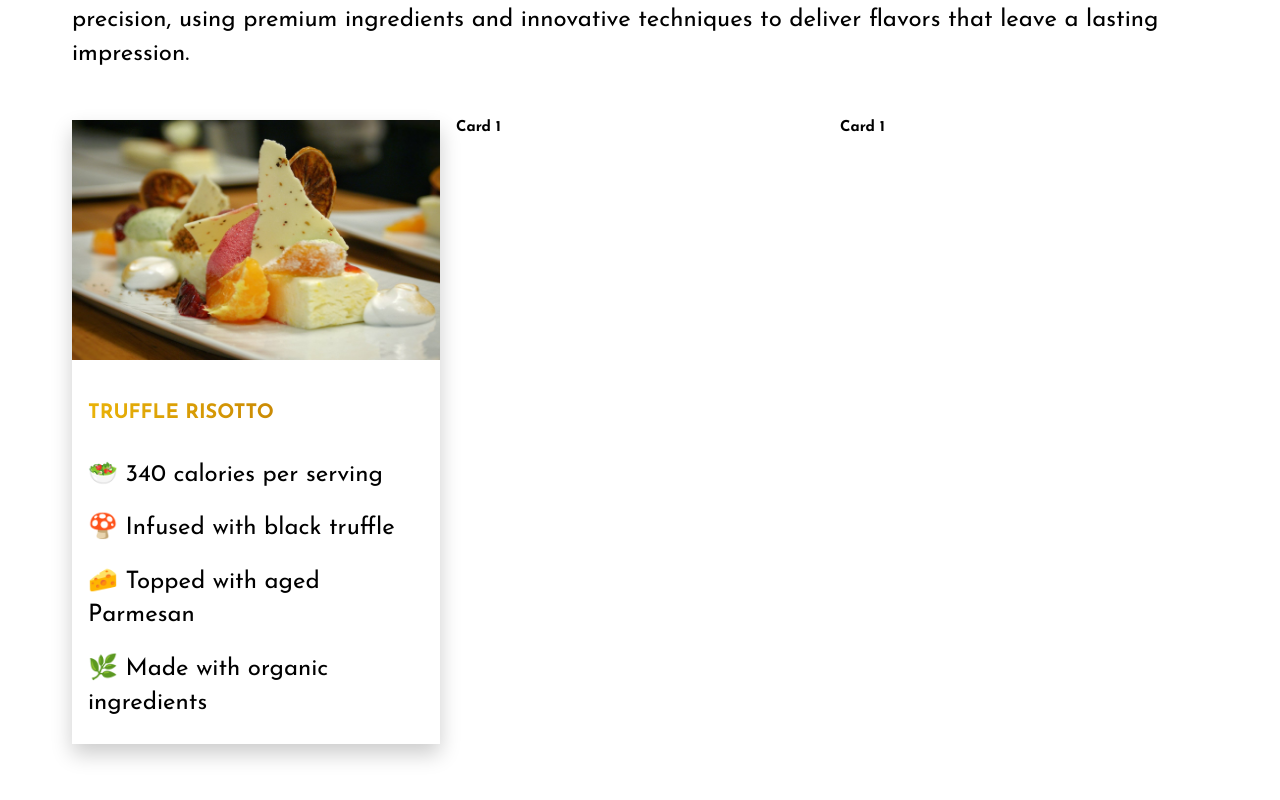
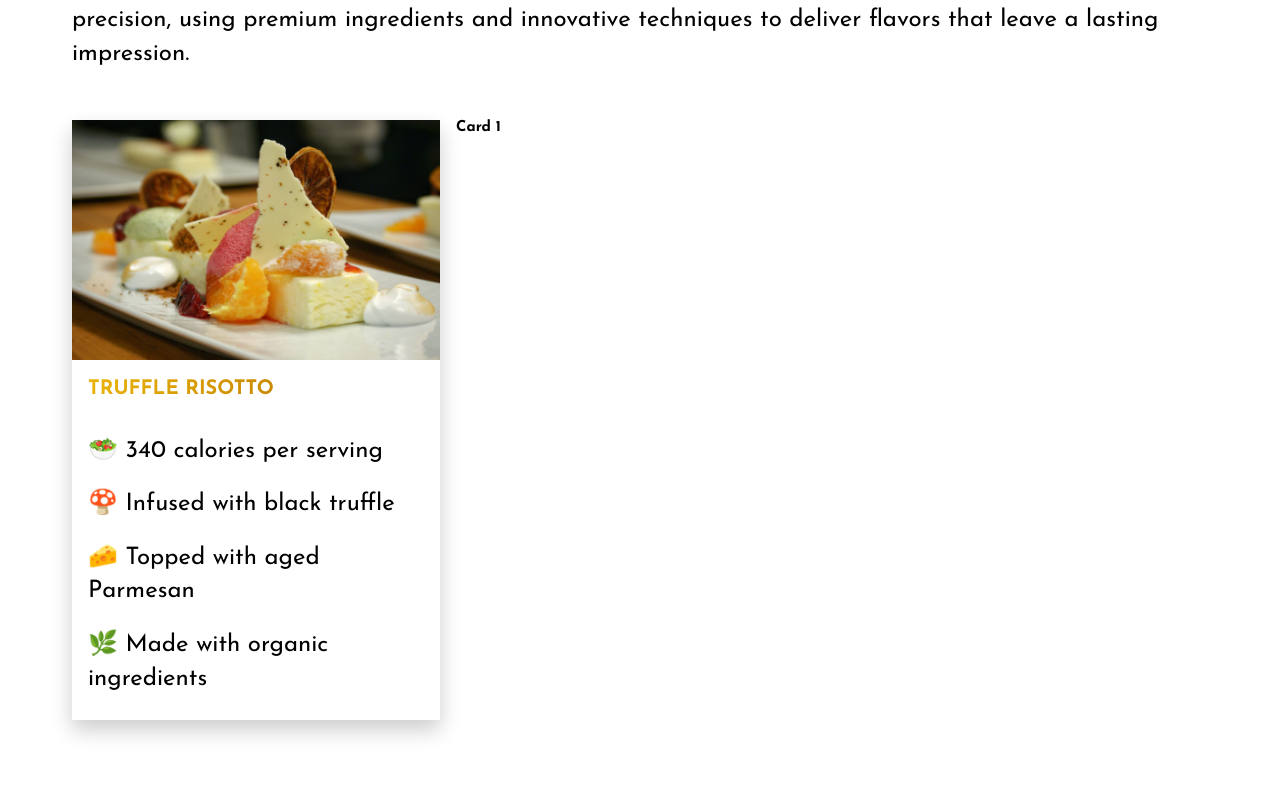
Before and after one commit to Tarun-vv/Belle-Ellite, a Next.js app: page / in a window 1280 px wide. Shown: the part 1693-2493 px from the top of the page. Built offline with nearby package versions, Linux system fonts and the light colour scheme.

Commit message:
complete of rotating card -> going to implement mapping with data

```diff
--- a/app/_components/meals/MealsCard.js
+++ b/app/_components/meals/MealsCard.js
@@ -1,31 +1,90 @@
+import Link from "next/link";
+
 import Image from "next/image";
 import meal1 from "@/public/meals/meals-image-1.jpeg";
+import meal2 from "@/public/meals/meals-image-2.jpeg";
+
+const mealData = [
+  {
+    id: 1,
+    mealUrl: meal1,
+    mealName: "Truffle Risotto",
+    mealList: [
+      {
+        id: 1,
+        item: "🥗 340 calories per serving",
+      },
+      {
+        id: 2,
+        item: "🍄 Infused with black truffle",
+      },
+      {
+        id: 3,
+        item: "🧀 Topped with aged Parmesan",
+      },
+      {
+        id: 4,
+        item: "🌿 Made with organic ingredients",
+      },
+    ],
+    mealCost: 35,
+  },
+  {
+    id: 2,
+    mealUrl: meal2,
+    mealName: "Kung Pao Chicken",
+    mealList: [
+      {
+        id: 1,
+        item: "🥡 Under 400 calories",
+      },
+      {
+        id: 2,
+        item: "❌ No added MSG",
+      },
+      {
+        id: 3,
+        item: "🥕 Stir-fried with fresh vegetables",
+      },
+      {
+        id: 4,
+        item: "🌶️ Balanced authentic spices",
+      },
+    ],
+    mealCost: 40,
+  },
+];
 
 function MealsCard() {
   return (
     <div className="grid grid--3--cols gap-sm">
-      <div className="meals__card">
-        <div className="meals__card-img-box ">
-          <Image
-            src={meal1}
-            className="meals__card-img"
-            placeholder="blur"
-            quality={90}
-            alt="meal"
-          />
-          <div className="meals__card-text-box">
+      <div className="card">
+        <div className="card--front">
+          <div className="card__img-box">
+            <Image src={meal1} alt="meal image" className="card__img" />
+          </div>
+          <div className="card__text-box">
             <h3 className="heading-3">Truffle Risotto</h3>
             <ul className="paragraph-list">
               <li>🥗 340 calories per serving</li>
               <li>🍄 Infused with black truffle</li>
               <li>🧀 Topped with aged Parmesan</li>
               <li>🌿 Made with organic ingredients</li>
-              {/* <li>🧂 Low sodium and gluten-free</li> */}
             </ul>
           </div>
         </div>
+        <div className="card--back">
+          <div className="card--back-text">
+            <h3 className="heading-3">Order now</h3>
+            <p className="text-md">Only</p>
+            <p className="text-lg u-margin-bottom-md">$35</p>
+            <Link className="btn" href="#">
+              Order now
+            </Link>
+          </div>
+        </div>
       </div>
-      <h1>Card 1</h1>
+
       <h1>Card 1</h1>
     </div>
   );
--- a/app/_sass/_base.scss
+++ b/app/_sass/_base.scss
@@ -118,3 +118,12 @@ html {
   line-height: 1.4;
   margin-bottom: 4.8rem;
 }
+
+.text-md {
+  font-size: 4.8rem;
+  font-weight: 300;
+}
+
+.text-lg {
+  font-size: 5.6rem;
+}
--- a/app/_sass/layout/_meals.scss
+++ b/app/_sass/layout/_meals.scss
@@ -2,17 +2,53 @@
   padding: 4.8rem 0 9.6rem 0;
 }
 
-.meals__card {
-  box-shadow: 0 1rem 2rem rgba(0, 0, 0, 0.2);
+.card {
+  // height: 52rem;
+  perspective: 150rem;
 
-  &-img-box {
+  &__text-box {
+    padding: 1.6rem 1.6rem 2.4rem 1.6rem;
   }
-  &-img {
+
+  &__img {
     width: 100%;
     height: 24rem;
-    margin-bottom: 2.4rem;
   }
-  &-text-box {
-    padding: 1.6rem 1.6rem 2.4rem 1.6rem;
+
+  &--front {
+    // height: 52rem;
+    // background-color: red;
+    transition: all 0.8s;
+    position: relative;
+    box-shadow: 0 1rem 2rem rgba(#000, 0.2);
+  }
+  &--back {
+    height: 100%;
+    background-color: #fff;
+    transform: rotateY(180deg);
+    transition: all 0.8s;
+
+    position: absolute;
+    top: 0;
+    left: 0;
+    width: 100%;
+    backface-visibility: hidden;
+
+    &-text {
+      position: absolute;
+      top: 50%;
+      left: 50%;
+      transform: translate(-50%, -50%);
+    }
+  }
+
+
+
+  &:hover &--front {
+    transform: rotateY(-180deg);
+  }
+
+  &:hover &--back {
+    transform: rotateY(0);
   }
 }
--- a/app/_sass/main.css
+++ b/app/_sass/main.css
@@ -109,6 +109,15 @@ html {
   margin-bottom: 4.8rem;
 }
 
+.text-md {
+  font-size: 4.8rem;
+  font-weight: 300;
+}
+
+.text-lg {
+  font-size: 5.6rem;
+}
+
 .u-margin-bottom-md {
   margin-bottom: 3.2rem !important;
 }
@@ -187,14 +196,41 @@ html {
   padding: 4.8rem 0 9.6rem 0;
 }
 
-.meals__card {
+.card {
+  perspective: 150rem;
+}
+.card__text-box {
+  padding: 1.6rem 1.6rem 2.4rem 1.6rem;
+}
+.card__img {
+  width: 100%;
+  height: 24rem;
+}
+.card--front {
+  transition: all 0.8s;
+  position: relative;
   box-shadow: 0 1rem 2rem rgba(0, 0, 0, 0.2);
 }
-.meals__card-img {
+.card--back {
+  height: 100%;
+  background-color: #fff;
+  transform: rotateY(180deg);
+  transition: all 0.8s;
+  position: absolute;
+  top: 0;
+  left: 0;
   width: 100%;
-  height: 24rem;
-  margin-bottom: 2.4rem;
+  backface-visibility: hidden;
 }
-.meals__card-text-box {
-  padding: 1.6rem 1.6rem 2.4rem 1.6rem;
+.card--back-text {
+  position: absolute;
+  top: 50%;
+  left: 50%;
+  transform: translate(-50%, -50%);
+}
+.card:hover .card--front {
+  transform: rotateY(-180deg);
+}
+.card:hover .card--back {
+  transform: rotateY(0);
 }/*# sourceMappingURL=main.css.map */
```
Also changed, not shown: app/_components/meals/CardItem.js (added, +37 -0 lines), 1 other file (tests, documents, lock files or other folders).
